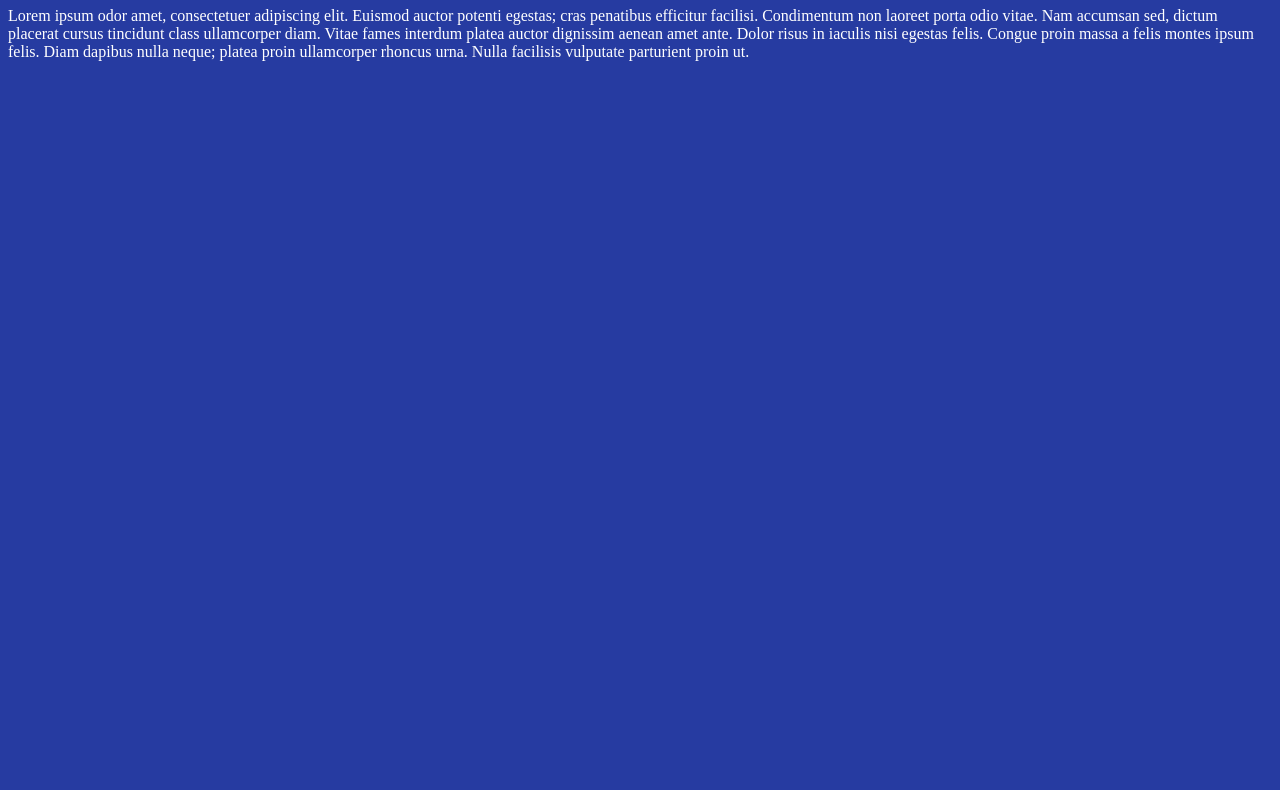
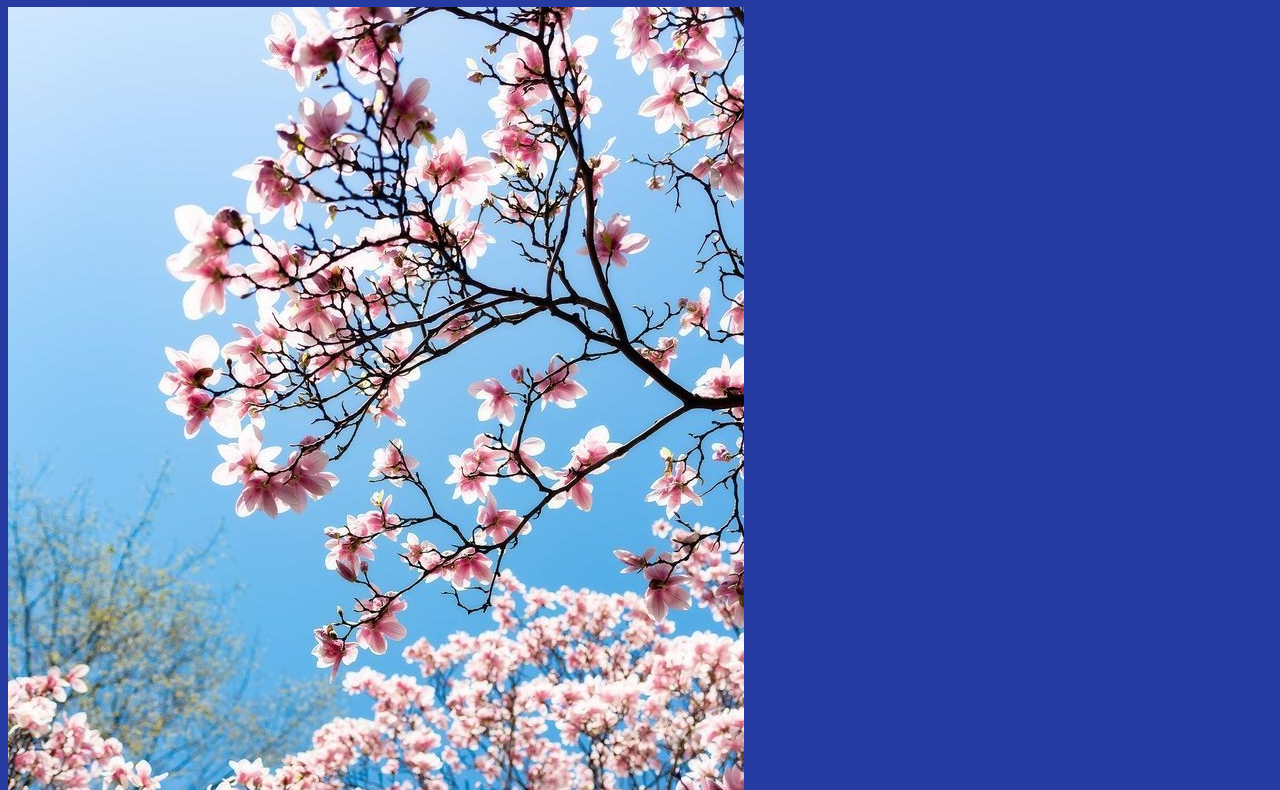
Before and after one commit to WorldsBestEndUser/Practice, a plain HTML site: page index.html in a window 1280 px wide. Shown: the part 73-863 px from the top of the page. Before the commit the page ends 800 px from the top, so only its background shows below. Drawn offline with Linux system fonts and the light colour scheme.

Commit message:
Replaced paragraph with an image

```diff
--- a/index.html
+++ b/index.html
@@ -24,14 +24,7 @@
 
 <body>
     <h1>Spring is Near!</h1>
-
-    <p>
-        Lorem ipsum odor amet, consectetuer adipiscing elit. Euismod auctor potenti egestas; cras penatibus efficitur
-        facilisi. Condimentum non laoreet porta odio vitae. Nam accumsan sed, dictum placerat cursus tincidunt class
-        ullamcorper diam. Vitae fames interdum platea auctor dignissim aenean amet ante. Dolor risus in iaculis nisi
-        egestas felis. Congue proin massa a felis montes ipsum felis. Diam dapibus nulla neque; platea proin ullamcorper
-        rhoncus urna. Nulla facilisis vulputate parturient proin ut.
-    </p>
+    <img src="spring-photo.jpg" alt="spring photo">
 </body>
 
 </html>
```
Also changed, not shown: spring-photo.jpg (added).
